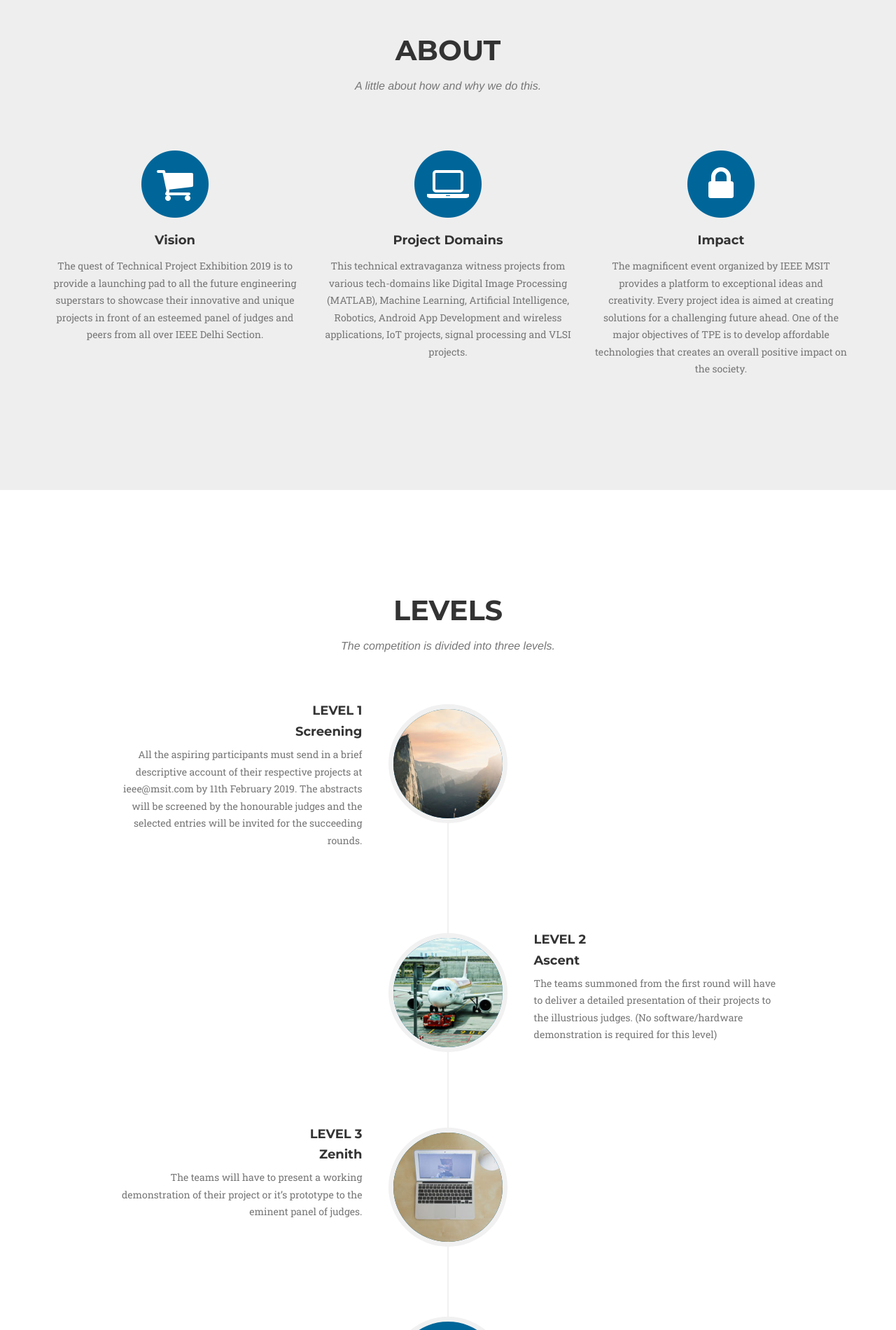
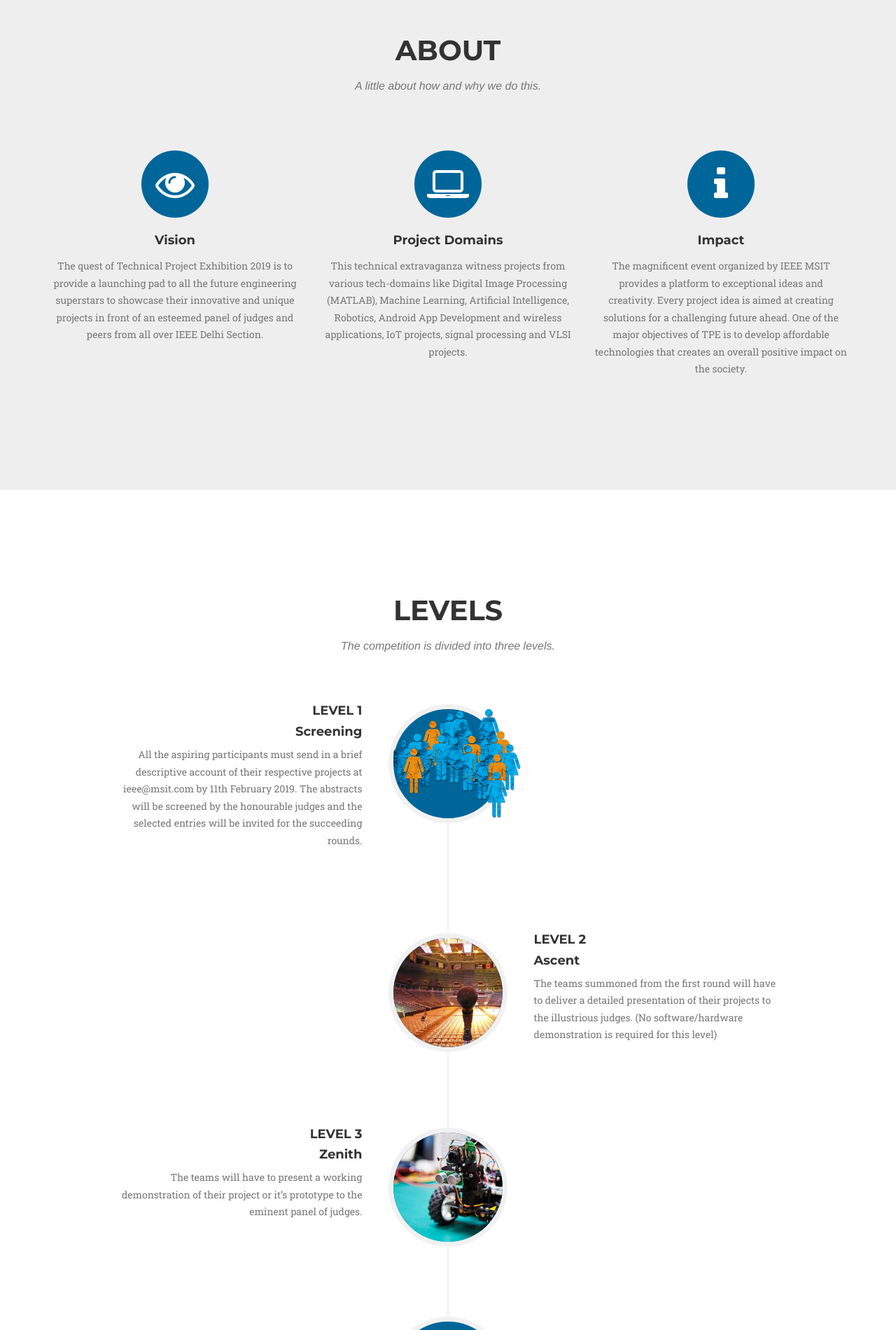
Before and after one commit to ieeecompsoc/tpe2019, a website: page index.html in a window 1280 px wide. Shown: the part 900-2800 px from the top of the page at 70% size. Drawn offline with nearby package versions, Linux system fonts and the light colour scheme; a web font is replaced by a local one.

Commit message:
images and icons corrected

```diff
--- a/index.html
+++ b/index.html
@@ -43,7 +43,8 @@
                 <button type="button" class="navbar-toggle" data-toggle="collapse" data-target="#bs-example-navbar-collapse-1">
                     <span class="sr-only">Toggle navigation</span> Menu <i class="fa fa-bars"></i>
                 </button>
-                <a class="navbar-brand page-scroll" href="#page-top">TPE-2019</a>
+                <!-- <img src="img/logos/ieee.png" alt="" width="80px"> -->
+                <a class="navbar-brand page-scroll" href="#page-top"><img src="img/logos/ieee.png" alt="" width="80px"></a>
             </div>
 
             <!-- Collect the nav links, forms, and other content for toggling -->
@@ -56,13 +57,13 @@
                         <a class="page-scroll" href="#services">About</a>
                     </li>
                     <li>
-                        <a class="page-scroll" href="#portfolio">Timeline</a>
+                        <a class="page-scroll" href="#about">Levels</a>
                     </li>
                     <li>
-                        <a class="page-scroll" href="#about">Judges</a>
+                        <a class="page-scroll" href="#team">Judges</a>
                     </li>
                     <li>
-                        <a class="page-scroll" href="#team">Sponsors</a>
+                        <a class="page-scroll" href="#">Sponsors</a>
                     </li>
                     <li>
                         <a class="page-scroll" href="#contact">Contact</a>
@@ -99,7 +100,7 @@
                 <div class="col-md-4">
                     <span class="fa-stack fa-4x">
                         <i class="fa fa-circle fa-stack-2x text-primary"></i>
-                        <i class="fa fa-shopping-cart fa-stack-1x fa-inverse"></i>
+                        <i class="fa fa-eye fa-stack-1x fa-inverse"></i>
                     </span>
                     <h4 class="service-heading">Vision</h4>
                     <p class="text-muted">The quest of Technical Project Exhibition 2019 is to provide a launching pad to all the future engineering superstars to showcase their innovative and unique projects in front of an esteemed panel of judges and peers from all over IEEE Delhi Section.</p>
@@ -115,7 +116,7 @@
                 <div class="col-md-4">
                     <span class="fa-stack fa-4x">
                         <i class="fa fa-circle fa-stack-2x text-primary"></i>
-                        <i class="fa fa-lock fa-stack-1x fa-inverse"></i>
+                        <i class="fa fa-info fa-stack-1x fa-inverse"></i>
                     </span>
                     <h4 class="service-heading">Impact</h4>
                     <p class="text-muted">The magnificent event organized by IEEE MSIT provides a platform to exceptional ideas and creativity. Every project idea is aimed at creating solutions for a challenging future ahead. One of the major objectives of TPE is to develop affordable technologies that creates an overall positive impact on the society.</p>
@@ -236,7 +237,7 @@
                     <ul class="timeline">
                         <li>
                             <div class="timeline-image">
-                                <img class="img-circle img-responsive" src="img/about/1.jpg" alt="">
+                                <img class="" src="img/levels/screening.png" alt="" height="100%">
                             </div>
                             <div class="timeline-panel">
                                 <div class="timeline-heading">
@@ -249,8 +250,8 @@
                             </div>
                         </li>
                         <li class="timeline-inverted">
-                            <div class="timeline-image">
-                                <img class="img-circle img-responsive" src="img/about/2.jpg" alt="">
+                            <div class="timeline-image" style="overflow: hidden;">
+                                <img class="" src="img/levels/ascent.jpg" alt="" height="100%">
                             </div>
                             <div class="timeline-panel">
                                 <div class="timeline-heading">
@@ -263,8 +264,8 @@
                             </div>
                         </li>
                         <li>
-                            <div class="timeline-image">
-                                <img class="img-circle img-responsive" src="img/about/3.jpg" alt="">
+                            <div class="timeline-image" style="overflow: hidden">
+                                <img class="" src="img/levels/zenith.png" alt="" height="100%">
                             </div>
                             <div class="timeline-panel">
                                 <div class="timeline-heading">
```
Also changed, not shown: img/levels/ascent.jpg (added), img/levels/screening.png (added), img/levels/zenith.png (added).
